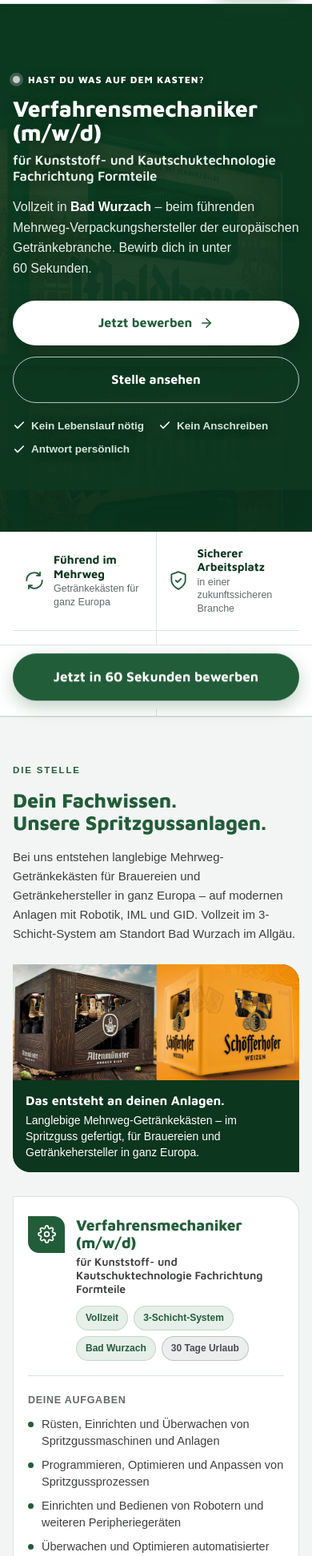
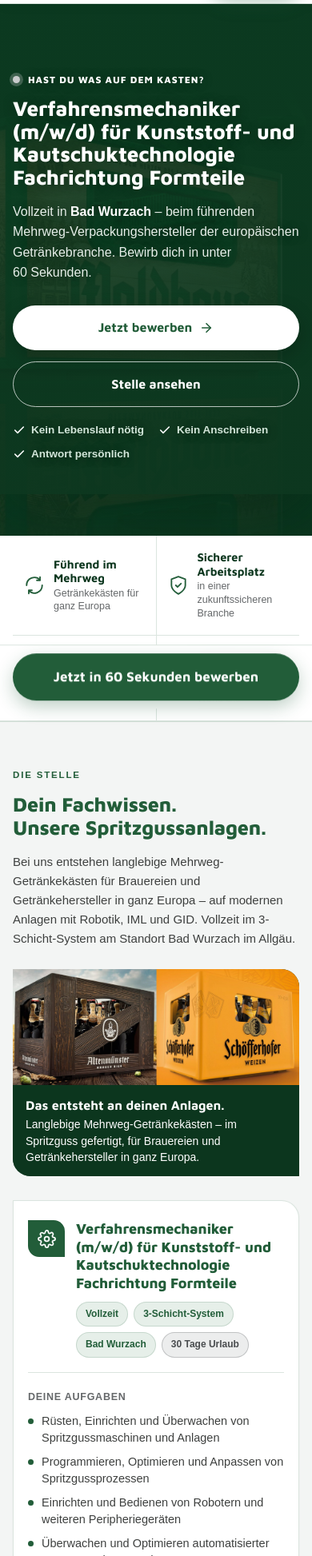
Before and after one commit to SavioLD/Oberland, a plain HTML site: page index.html in a window 390 px wide. Shown: the part 54-2000 px from the top of the page at 80% size. Drawn offline with Linux system fonts and the light colour scheme.

Commit message:
Komplette Berufsbezeichnung inkl. Fachrichtung groß in der Überschrift
"Verfahrensmechaniker (m/w/d) für Kunststoff- und Kautschuktechnologie
Fachrichtung Formteile" steht jetzt als eine Überschrift in einer Größe
statt Beruf groß + Rest in einer kleinen Zeile darunter:
- Hero und Stellenkarte der Seite, Teilen-Vorschau (og:title)
- Creatives Stelle, Check und Arbeitgeber (4:5 und 9:16) neu gerendert

Co-Authored-By: Claude Opus 5.5 <noreply@anthropic.com>
Claude-Session: https://claude.ai/code/session_01Jbbe3tAhQswfKLzhgQVvCc

```diff
--- a/index.html
+++ b/index.html
@@ -19,7 +19,7 @@
 <meta property="og:type" content="website" />
 <meta property="og:locale" content="de_DE" />
 <meta property="og:site_name" content="Oberland M &amp; V GmbH" />
-<meta property="og:title" content="Verfahrensmechaniker (m/w/d) bei Oberland MV in Bad Wurzach" />
+<meta property="og:title" content="Verfahrensmechaniker (m/w/d) für Kunststoff- und Kautschuktechnologie Fachrichtung Formteile – Oberland MV" />
 <meta property="og:description" content="Für Kunststoff- und Kautschuktechnologie Fachrichtung Formteile. Vollzeit, 30 Tage Urlaub, sicherer Arbeitsplatz. Jetzt in unter 60 Sekunden bewerben." />
 <meta property="og:url" content="https://saviold.github.io/Oberland/" />
 <meta property="og:image" content="https://saviold.github.io/Oberland/creatives/oberland-stelle-4x5.png" />
@@ -136,8 +136,7 @@ img{max-width:100%;display:block}
 .hero__logo .brand__fallback span{display:block;font-size:10px;font-weight:600;letter-spacing:.16em;text-transform:uppercase;color:rgba(255,255,255,.8);margin-top:5px}
 .hero__eyebrow{display:inline-flex;align-items:center;gap:10px;font-family:var(--f-display);font-size:14px;font-weight:800;letter-spacing:.08em;text-transform:uppercase;color:#fff;margin-bottom:16px}
 .hero__eyebrow .dot{width:9px;height:9px;border-radius:50%;background:var(--silver-light);box-shadow:0 0 0 4px rgba(201,203,204,.28);flex:0 0 auto}
-.hero h1{color:#fff;font-size:clamp(30px,4.2vw,48px);font-weight:800;line-height:1.08;hyphens:manual}
-.hero h1 .h1-sub{display:block;font-size:.6em;font-weight:600;line-height:1.2;margin-top:8px;color:#e9f2ec}
+.hero h1{color:#fff;font-size:clamp(28px,3.1vw,42px);font-weight:800;line-height:1.1;hyphens:manual}
 .hero__sub{margin-top:16px;font-size:18px;font-weight:400;color:#e8efea;max-width:500px}
 .hero__sub b{color:#fff;font-weight:700}
 .hero__cta{margin-top:28px;display:flex;gap:14px;flex-wrap:wrap}
@@ -175,8 +174,7 @@ section[id],.form-card{scroll-margin-top:84px}
 .job__head{display:flex;align-items:flex-start;gap:18px;padding-bottom:22px;border-bottom:1px solid var(--line);margin-bottom:26px}
 .job__icon{width:54px;height:54px;border-radius:0 14px 0 14px;display:grid;place-items:center;background:var(--brand);flex:0 0 auto}
 .job__icon svg{width:27px;height:27px;stroke:#fff}
-.job h3{font-size:23px;line-height:1.2;hyphens:manual}
-.job h3 small{display:block;font-size:15px;font-weight:600;color:var(--ink-soft);margin-top:4px}
+.job h3{font-size:23px;line-height:1.25;hyphens:manual}
 .job__meta{display:flex;gap:7px;flex-wrap:wrap;margin-top:12px}
 .tag{font-size:12px;font-weight:700;color:var(--brand);background:var(--brand-soft);border:1px solid var(--line);padding:5px 11px;border-radius:999px}
 .tag--silver{background:var(--silver-soft);border-color:rgba(137,140,142,.45);color:#4a4d4f}
@@ -354,7 +352,7 @@ footer{padding:54px 0 36px;background:var(--brand);color:#e4efe8}
   .hero__logo{display:none}  /* Logo steht mobil schon in der Topbar – CTA rückt nach oben */
   .hero__logo .brand__fallback b{font-size:30px}
   .hero__eyebrow{font-size:12px;margin-bottom:12px}
-  .hero h1{font-size:28px}
+  .hero h1{font-size:26px}
   .hero__sub{font-size:16px}
   .hero__cta{flex-direction:column;align-items:stretch}
   .hero__cta .btn{width:100%;padding:15px}
@@ -369,8 +367,7 @@ footer{padding:54px 0 36px;background:var(--brand);color:#e4efe8}
   .job__head{gap:14px;padding-bottom:18px;margin-bottom:20px}
   .job__icon{width:46px;height:46px}
   .job__icon svg{width:23px;height:23px}
-  .job h3{font-size:19px}
-  .job h3 small{font-size:14px}
+  .job h3{font-size:18px}
   .job__foot .btn{width:100%}
   .job__foot{justify-content:center;gap:14px}
   .midcta .btn{width:100%}
@@ -398,7 +395,7 @@ footer{padding:54px 0 36px;background:var(--brand);color:#e4efe8}
   .footer__grid{flex-direction:column;gap:26px}
   .footer__legal{flex-direction:column;gap:8px}
 }
-@media(max-width:380px){.hero h1{font-size:25px}.brand__sub{display:none}}
+@media(max-width:380px){.hero h1{font-size:24px}.brand__sub{display:none}}
 /* Sehr kleine Altgeräte (iPhone SE 1. Gen.): etwas mehr Mindesthöhe, damit es auch dort nicht springt */
 @media(max-width:350px){:root{--form-min-mobile:530px}}
 @media(hover:none){.btn--primary:hover,.btn--accent:hover,.choice:hover{transform:none}.job:hover{box-shadow:0 1px 3px rgba(13,55,31,.04)}}
@@ -441,7 +438,7 @@ footer{padding:54px 0 36px;background:var(--brand);color:#e4efe8}
           <span class="brand__fallback"><b>OberlandMV</b><span>Natürlich geht’s!</span></span>
         </div>
         <span class="hero__eyebrow"><span class="dot"></span>Hast du was auf dem Kasten?</span>
-        <h1 id="heroTitle">Verfahrens&shy;mechaniker (m/w/d) <span class="h1-sub">für Kunststoff- und Kautschuk&shy;technologie Fachrichtung Formteile</span></h1>
+        <h1 id="heroTitle">Verfahrens&shy;mechaniker (m/w/d) für Kunststoff- und Kautschuk&shy;technologie Fachrichtung Formteile</h1>
         <p class="hero__sub" id="heroSub">Vollzeit in <b>Bad Wurzach</b> – beim führenden Mehrweg-Verpackungshersteller der europäischen Getränkebranche. Bewirb dich in unter 60&nbsp;Sekunden.</p>
         <div class="hero__cta">
           <a class="btn btn--accent" href="#bewerbung">Jetzt bewerben
@@ -487,7 +484,7 @@ footer{padding:54px 0 36px;background:var(--brand);color:#e4efe8}
       <div class="job__head">
         <div class="job__icon" aria-hidden="true"><svg viewBox="0 0 24 24" fill="none" stroke-width="1.8" stroke-linecap="round" stroke-linejoin="round"><path d="M12 15a3 3 0 1 0 0-6 3 3 0 0 0 0 6z"/><path d="M19.4 15a1.65 1.65 0 0 0 .33 1.82l.06.06a2 2 0 1 1-2.83 2.83l-.06-.06a1.65 1.65 0 0 0-1.82-.33 1.65 1.65 0 0 0-1 1.51V21a2 2 0 1 1-4 0v-.09A1.65 1.65 0 0 0 9 19.4a1.65 1.65 0 0 0-1.82.33l-.06.06a2 2 0 1 1-2.83-2.83l.06-.06A1.65 1.65 0 0 0 4.68 15a1.65 1.65 0 0 0-1.51-1H3a2 2 0 1 1 0-4h.09A1.65 1.65 0 0 0 4.6 9a1.65 1.65 0 0 0-.33-1.82l-.06-.06a2 2 0 1 1 2.83-2.83l.06.06A1.65 1.65 0 0 0 9 4.68a1.65 1.65 0 0 0 1-1.51V3a2 2 0 1 1 4 0v.09a1.65 1.65 0 0 0 1 1.51 1.65 1.65 0 0 0 1.82-.33l.06-.06a2 2 0 1 1 2.83 2.83l-.06.06A1.65 1.65 0 0 0 19.4 9a1.65 1.65 0 0 0 1.51 1H21a2 2 0 1 1 0 4h-.09a1.65 1.65 0 0 0-1.51 1z"/></svg></div>
         <div>
-          <h3>Verfahrens&shy;mechaniker (m/w/d) <small>für Kunststoff- und Kautschuktechnologie Fachrichtung Formteile</small></h3>
+          <h3>Verfahrens&shy;mechaniker (m/w/d) für Kunststoff- und Kautschuk&shy;technologie Fachrichtung Formteile</h3>
           <div class="job__meta"><span class="tag">Vollzeit</span><span class="tag">3-Schicht-System</span><span class="tag">Bad Wurzach</span><span class="tag tag--silver">30 Tage Urlaub</span></div>
         </div>
       </div>
```
Also changed, not shown: creatives/build.mjs (+7 -10 lines), creatives/oberland-arbeitgeber-4x5.png, creatives/oberland-arbeitgeber-9x16.png, creatives/oberland-check-4x5.png, creatives/oberland-check-9x16.png, creatives/oberland-stelle-4x5.png, 1 other file.
